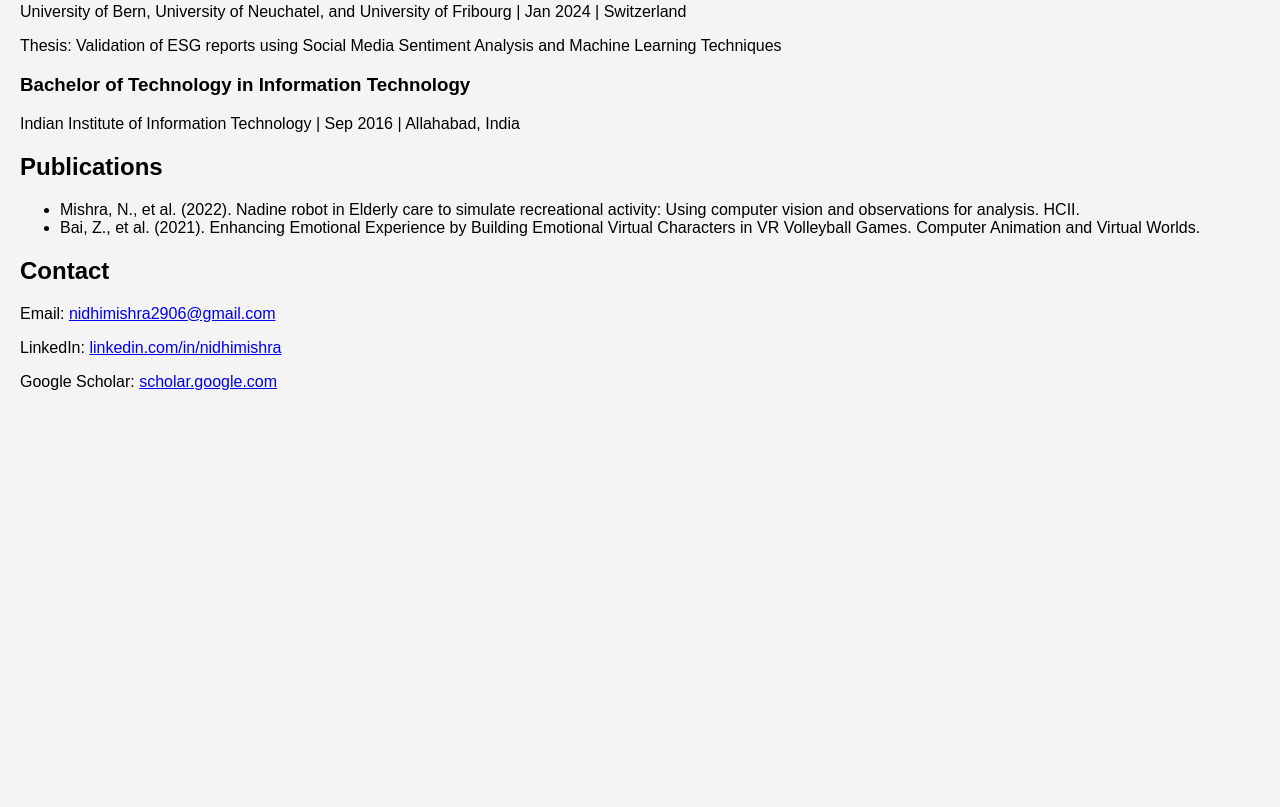
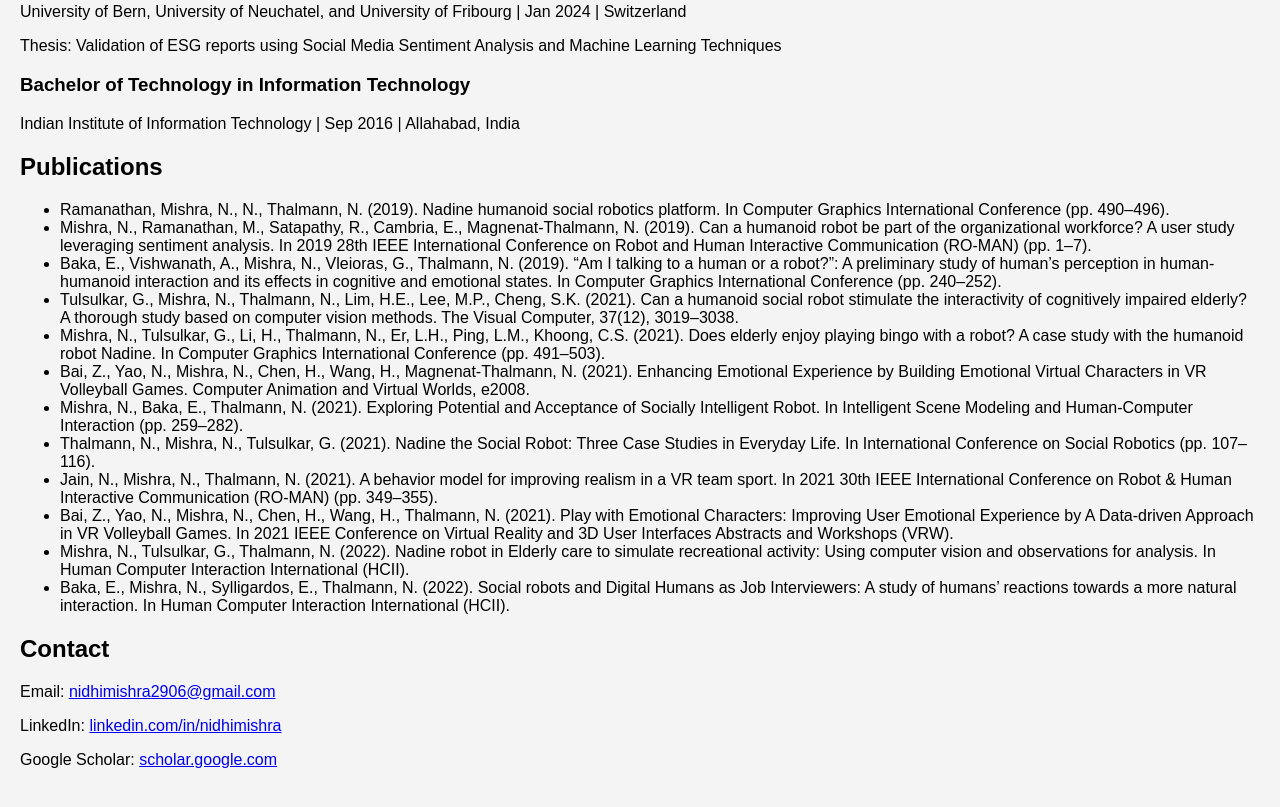
Before and after one commit to NidhiMishra/nidhimishra.github.io, a plain HTML site: page index.html in a window 1280 px wide. Shown: the part 1196-2003 px from the top of the page. Before the commit the page ends 1627 px from the top, so only its background shows below. Drawn offline with Linux system fonts and the light colour scheme.

Commit message:
Update index.html

```diff
--- a/index.html
+++ b/index.html
@@ -173,9 +173,18 @@
     <section id="publications" class="section">
         <h2>Publications</h2>
         <ul>
-            <li>Mishra, N., et al. (2022). Nadine robot in Elderly care to simulate recreational activity: Using computer vision and observations for analysis. HCII.</li>
-            <li>Bai, Z., et al. (2021). Enhancing Emotional Experience by Building Emotional Virtual Characters in VR Volleyball Games. Computer Animation and Virtual Worlds.</li>
-            <!-- Add more publications as needed -->
+            <li>Ramanathan, Mishra, N., N., Thalmann, N. (2019). Nadine humanoid social robotics platform. In Computer Graphics International Conference (pp. 490–496).</li>
+            <li>Mishra, N., Ramanathan, M., Satapathy, R., Cambria, E., Magnenat-Thalmann, N. (2019). Can a humanoid robot be part of the organizational workforce? A user study leveraging sentiment analysis. In 2019 28th IEEE International Conference on Robot and Human Interactive Communication (RO-MAN) (pp. 1–7).</li>
+            <li>Baka, E., Vishwanath, A., Mishra, N., Vleioras, G., Thalmann, N. (2019). “Am I talking to a human or a robot?”: A preliminary study of human’s perception in human-humanoid interaction and its effects in cognitive and emotional states. In Computer Graphics International Conference (pp. 240–252).</li>
+            <li>Tulsulkar, G., Mishra, N., Thalmann, N., Lim, H.E., Lee, M.P., Cheng, S.K. (2021). Can a humanoid social robot stimulate the interactivity of cognitively impaired elderly? A thorough study based on computer vision methods. The Visual Computer, 37(12), 3019–3038.</li>
+            <li>Mishra, N., Tulsulkar, G., Li, H., Thalmann, N., Er, L.H., Ping, L.M., Khoong, C.S. (2021). Does elderly enjoy playing bingo with a robot? A case study with the humanoid robot Nadine. In Computer Graphics International Conference (pp. 491–503).</li>
+            <li>Bai, Z., Yao, N., Mishra, N., Chen, H., Wang, H., Magnenat-Thalmann, N. (2021). Enhancing Emotional Experience by Building Emotional Virtual Characters in VR Volleyball Games. Computer Animation and Virtual Worlds, e2008.</li>
+            <li>Mishra, N., Baka, E., Thalmann, N. (2021). Exploring Potential and Acceptance of Socially Intelligent Robot. In Intelligent Scene Modeling and Human-Computer Interaction (pp. 259–282).</li>
+            <li>Thalmann, N., Mishra, N., Tulsulkar, G. (2021). Nadine the Social Robot: Three Case Studies in Everyday Life. In International Conference on Social Robotics (pp. 107–116).</li>
+            <li>Jain, N., Mishra, N., Thalmann, N. (2021). A behavior model for improving realism in a VR team sport. In 2021 30th IEEE International Conference on Robot & Human Interactive Communication (RO-MAN) (pp. 349–355).</li>
+            <li>Bai, Z., Yao, N., Mishra, N., Chen, H., Wang, H., Thalmann, N. (2021). Play with Emotional Characters: Improving User Emotional Experience by A Data-driven Approach in VR Volleyball Games. In 2021 IEEE Conference on Virtual Reality and 3D User Interfaces Abstracts and Workshops (VRW).</li>
+            <li>Mishra, N., Tulsulkar, G., Thalmann, N. (2022). Nadine robot in Elderly care to simulate recreational activity: Using computer vision and observations for analysis. In Human Computer Interaction International (HCII).</li>
+            <li>Baka, E., Mishra, N., Sylligardos, E., Thalmann, N. (2022). Social robots and Digital Humans as Job Interviewers: A study of humans’ reactions towards a more natural interaction. In Human Computer Interaction International (HCII).</li>
         </ul>
     </section>
 
```
